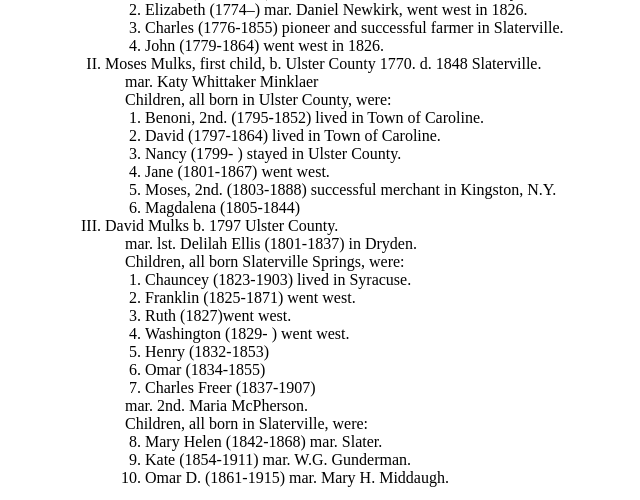
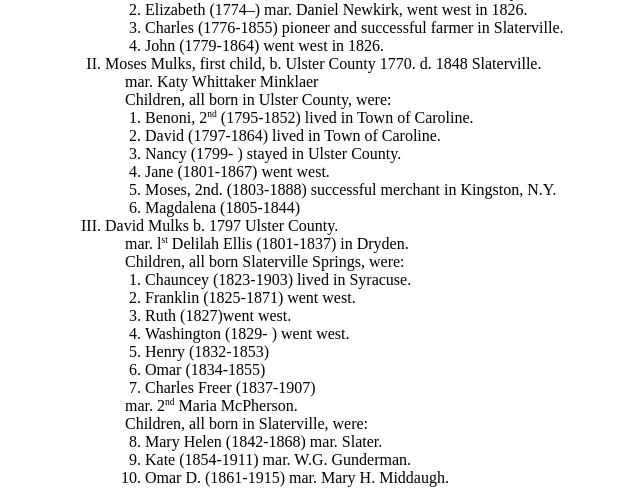
Before and after one commit to tslarkin/CFMulks, a Django app: page /biosketch/ in a window 1280 px wide. Shown: the part 1621-2121 px from the top of the page, without its empty margins (175-815 px from the left). Run offline with Django 4.2, Linux system fonts and the light colour scheme.

Commit message:
Minor corrections.

```diff
--- a/CFMulks/templates/Notebooks/biosketch.html
+++ b/CFMulks/templates/Notebooks/biosketch.html
@@ -6,6 +6,7 @@
     body{max-width:800px; margin-left:auto; margin-right:auto;}
     p {margin-block-start:0;margin-block-end:0;text-indent:2em}
     p:first-child{text-indent:0}
+    sup {line-height:0; font-size:0.6rem}
 </style>
 {% endblock style %}
 {% block content %}
@@ -46,7 +47,7 @@
 <ol>
 <div style="list-style-type: none;   margin-left:-20px">mar. Katy  Whittaker Minklaer</div>
 <div style="list-style-type: none;  margin-left:-20px">Children, all born in Ulster County, were:</div>
-<li>Benoni, 2nd. (1795-1852) lived in Town of Caroline.</li>
+<li>Benoni, 2<sup>nd</sup> (1795-1852) lived in Town of Caroline.</li>
 <li>David (1797-1864) lived in Town of Caroline.</li>
 <li>Nancy (1799- ) stayed in Ulster County.</li>
 <li>Jane (1801-1867) went west.</li>
@@ -56,7 +57,7 @@
 </ol>
 <li>David Mulks b. 1797 Ulster County.
 <ol>
-<div style="list-style-type: none;   margin-left:-20px">mar. lst. Delilah Ellis (1801-1837) in Dryden.</div>
+<div style="list-style-type: none;   margin-left:-20px">mar. l<sup>st</sup> Delilah Ellis (1801-1837) in Dryden.</div>
 <div style="list-style-type: none;   margin-left:-20px">Children, all born Slaterville Springs, were:</div>
 <li>Chauncey (1823-1903) lived in Syracuse.</li>
 <li>Franklin (1825-1871) went west.</li>
@@ -65,7 +66,7 @@
 <li>Henry (1832-1853)</li>
 <li>Omar (1834-1855)</li>
 <li>Charles Freer (1837-1907)</li>
-<div style="list-style-type: none;   margin-left:-20px">mar. 2nd. Maria McPherson.</div>
+<div style="list-style-type: none;   margin-left:-20px">mar. 2<sup>nd</sup> Maria McPherson.</div>
 <div style="list-style-type: none;   margin-left:-20px">Children, all born in Slaterville, were:</div>
 <li>Mary Helen (1842-1868) mar. Slater.</li>
 <li>Kate (1854-1911) mar. W.G. Gunderman.</li>
--- a/CFMulks/templates/Notebooks/home.html
+++ b/CFMulks/templates/Notebooks/home.html
@@ -8,7 +8,7 @@
 <figure>
     <img style="height:600px; width:auto; margin-left:auto; margin-right:auto;" src={% static "/img/Charles_Mulks_Standing_Portrait.jpg" %} />
 </figure>
-<p >Charles Mulks was born 17 December in Caroline, New York and died in Ithaca, New York in 1907. His notebooks
+<p >Charles Mulks was born 12 December 1837 in Caroline, New York and died in Ithaca, New York on 17 December 1907. His notebooks
     and scrapbooks are housed in <a href="https://rare.library.cornell.edu/the-carl-a-kroch-library/">The Carl A. Kroch  Library</a> at Cornell University.
 </p>
 
```
